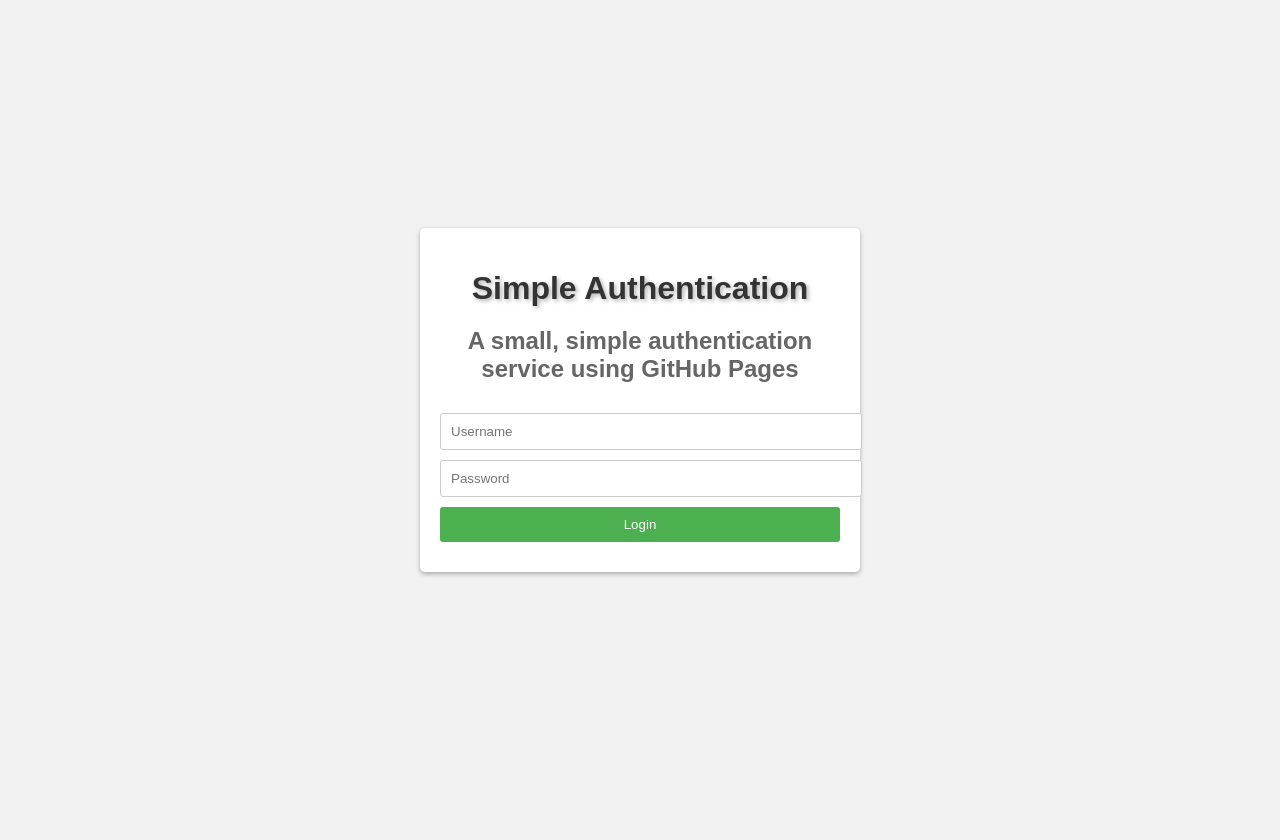
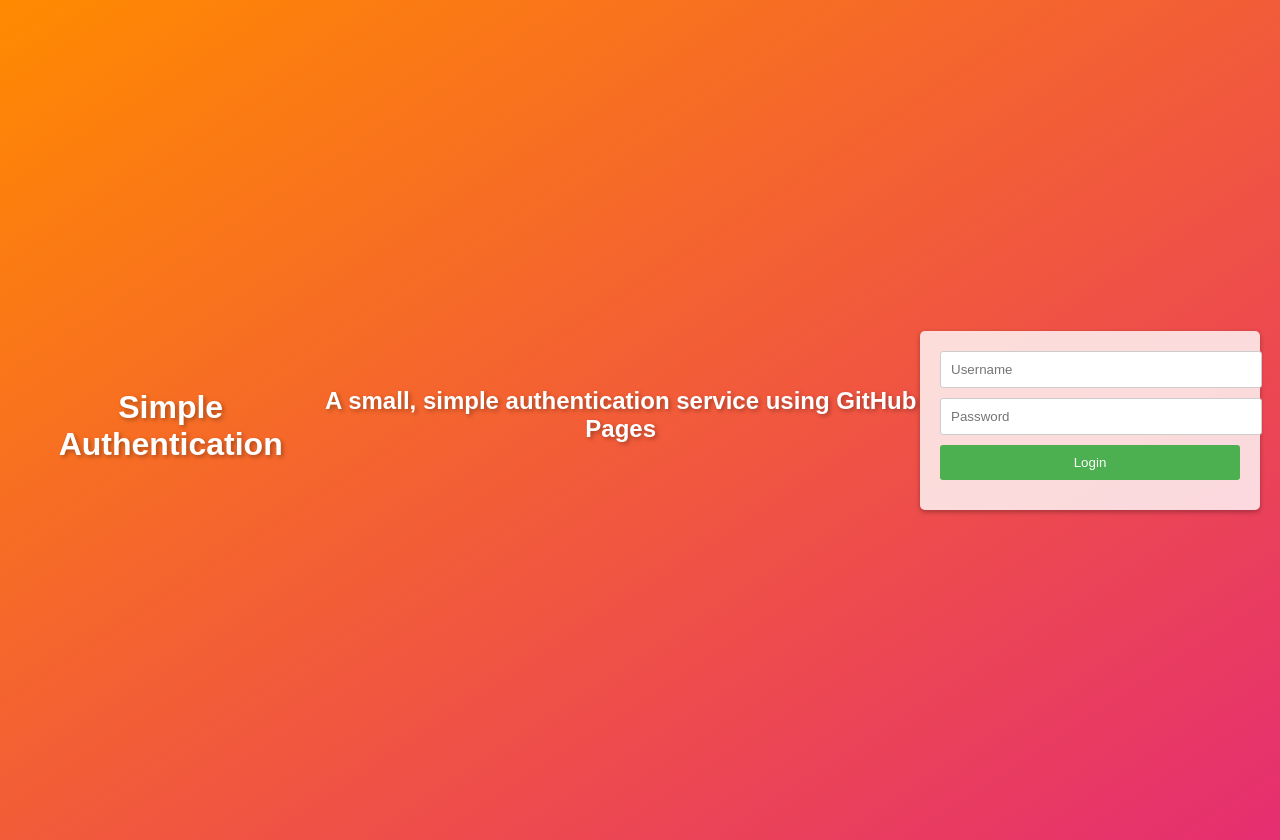
Before and after one commit to MajesticWafer/simple-auth-API, a plain HTML site: page index.html in a window 1280 px wide. Before the commit the page ends 800 px from the top, so only its background shows below. Drawn offline with Linux system fonts and the light colour scheme.

Commit message:
Update index.html

```diff
--- a/index.html
+++ b/index.html
@@ -6,36 +6,36 @@
         body {
             font-family: Arial, sans-serif;
             margin: 0;
-            overflow: hidden;
+            padding: 20px;
             background-color: #f2f2f2;
-        }
-        .container {
+            background-image: linear-gradient(to bottom right, #ff8a00, #e52e71);
+            background-repeat: no-repeat;
+            background-size: cover;
             display: flex;
             justify-content: center;
             align-items: center;
-            height: 100vh;
-        }
-        .content {
-            max-width: 400px;
-            background-color: #fff;
-            padding: 20px;
-            border-radius: 5px;
-            box-shadow: 0 2px 5px rgba(0, 0, 0, 0.3);
-            animation: fadeIn 1s;
+            min-height: 100vh;
         }
         h1 {
             text-align: center;
-            color: #333;
+            color: #fff;
             text-shadow: 2px 2px 4px rgba(0, 0, 0, 0.3);
             margin-bottom: 10px;
         }
         h2 {
             text-align: center;
-            color: #666;
+            color: #fff;
+            text-shadow: 2px 2px 4px rgba(0, 0, 0, 0.3);
             margin-bottom: 30px;
         }
         form {
-            margin-top: 20px;
+            max-width: 300px;
+            margin: 0 auto;
+            background-color: rgba(255, 255, 255, 0.8);
+            padding: 20px;
+            border-radius: 5px;
+            box-shadow: 0 2px 5px rgba(0, 0, 0, 0.3);
+            animation: fadeIn 1s;
         }
         input[type="text"],
         input[type="password"],
@@ -62,7 +62,7 @@
             margin-bottom: 10px;
         }
         .shake {
-            animation: shake 0.75s;
+            animation: shake 0.5s;
         }
         @keyframes shake {
             0% { transform: translateX(0) rotate(0); }
@@ -84,8 +84,6 @@
     </style>
 </head>
 <body>
-    <div class="container">
-        <div class="content">
     <h1>Simple Authentication</h1>
     <h2>A small, simple authentication service using GitHub Pages</h2>
     <form id="loginForm">
@@ -93,8 +91,6 @@
         <input type="password" id="password" placeholder="Password" required>
         <input type="submit" value="Login">
     </form>
-        </div>
-    </div>
 
     <script>
         document.getElementById("loginForm").addEventListener("submit", function(event) {
```
Lines whose indentation alone changed are shown as unchanged.
